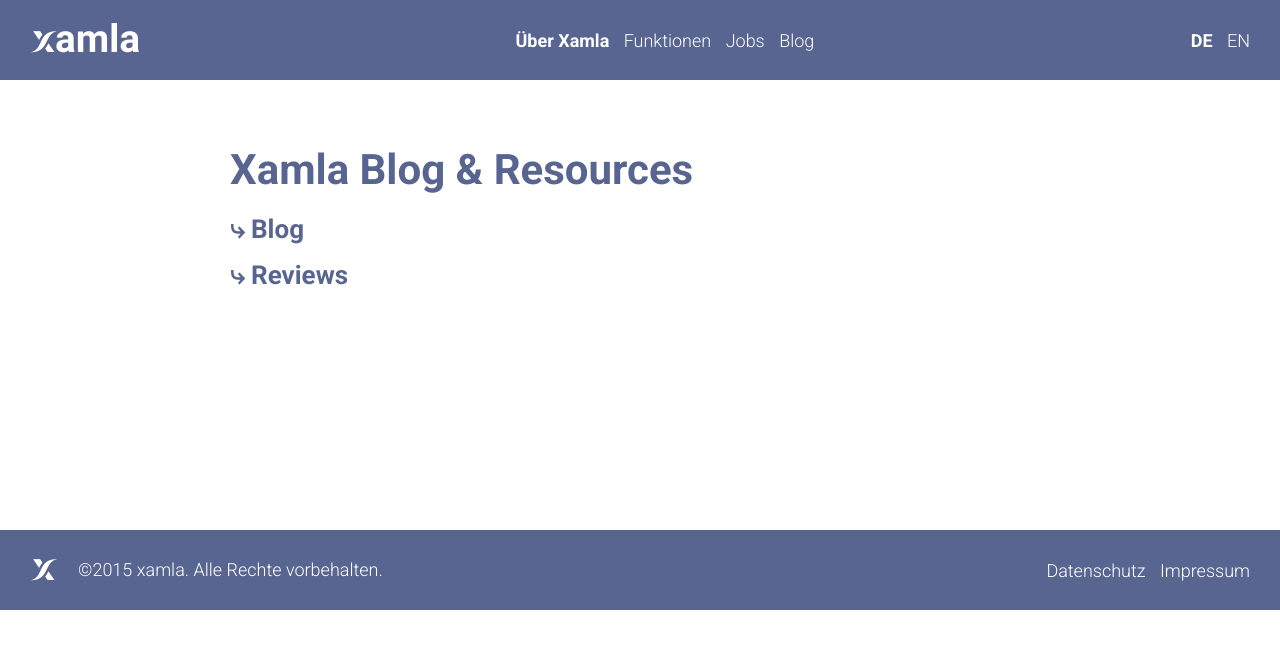
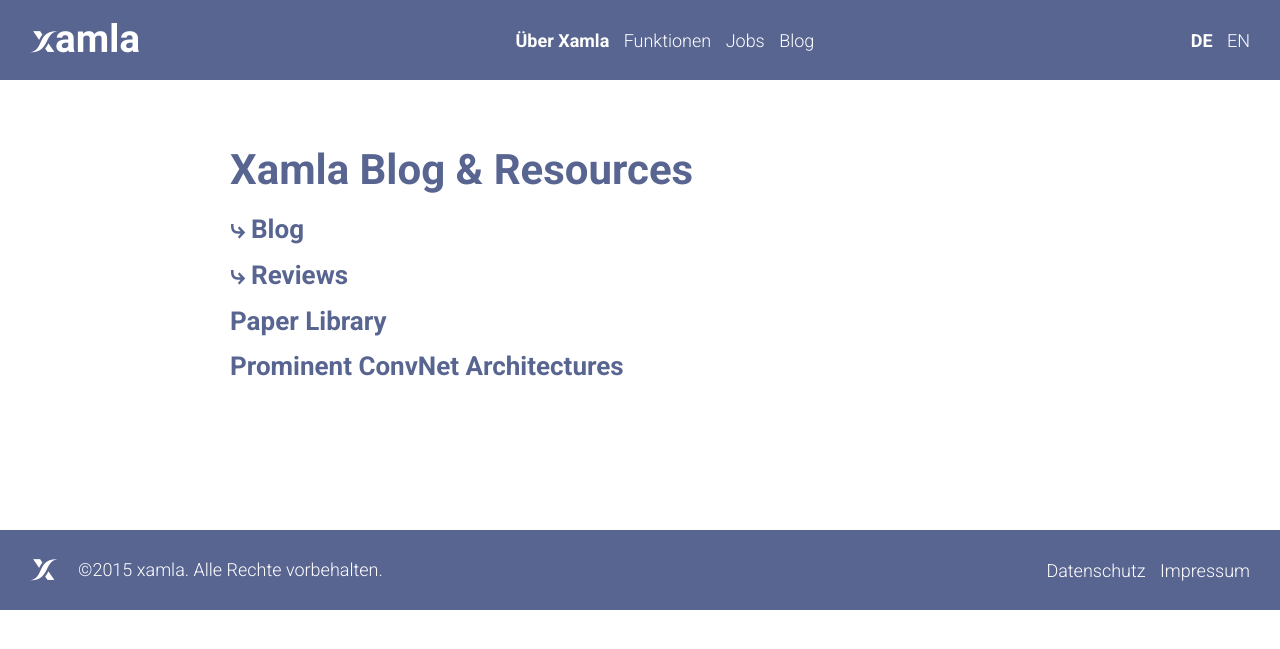
Before and after one commit to Xamla/xamla.github.io, a Jekyll site: the page built from index.html, in a window 1280 px wide. Shown: the top 649 px of the page. Built offline with Jekyll 4.4.1, drawn with Linux system fonts in a browser that asks for light colours.

Commit message:
linked convnet / paper-library

```diff
--- a/index.html
+++ b/index.html
@@ -20,6 +20,18 @@
         </h2>
   	</li>
 
+  	<li>
+  		<h2>
+          <a class="post-link" href="{{ "/paper-library/" | prepend: site.baseurl }}">Paper Library</a>
+        </h2>
+  	</li>
+
+  	<li>
+  		<h2>
+          <a class="post-link" href="{{ "/convnet-architectures/" | prepend: site.baseurl }}">Prominent ConvNet Architectures</a>
+        </h2>
+  	</li>
+
     {% for post in site.posts %}
       {% if 'main page' == post.group %}
       <li>
```
